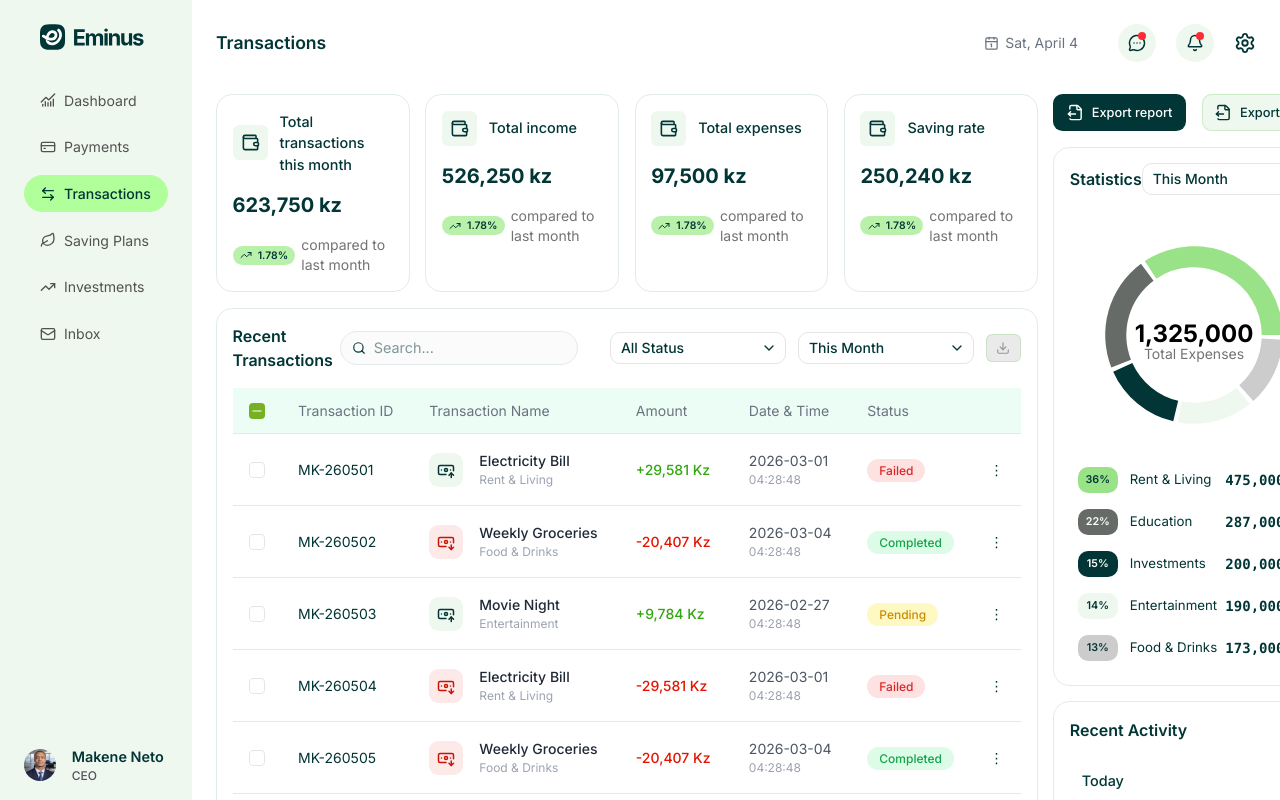
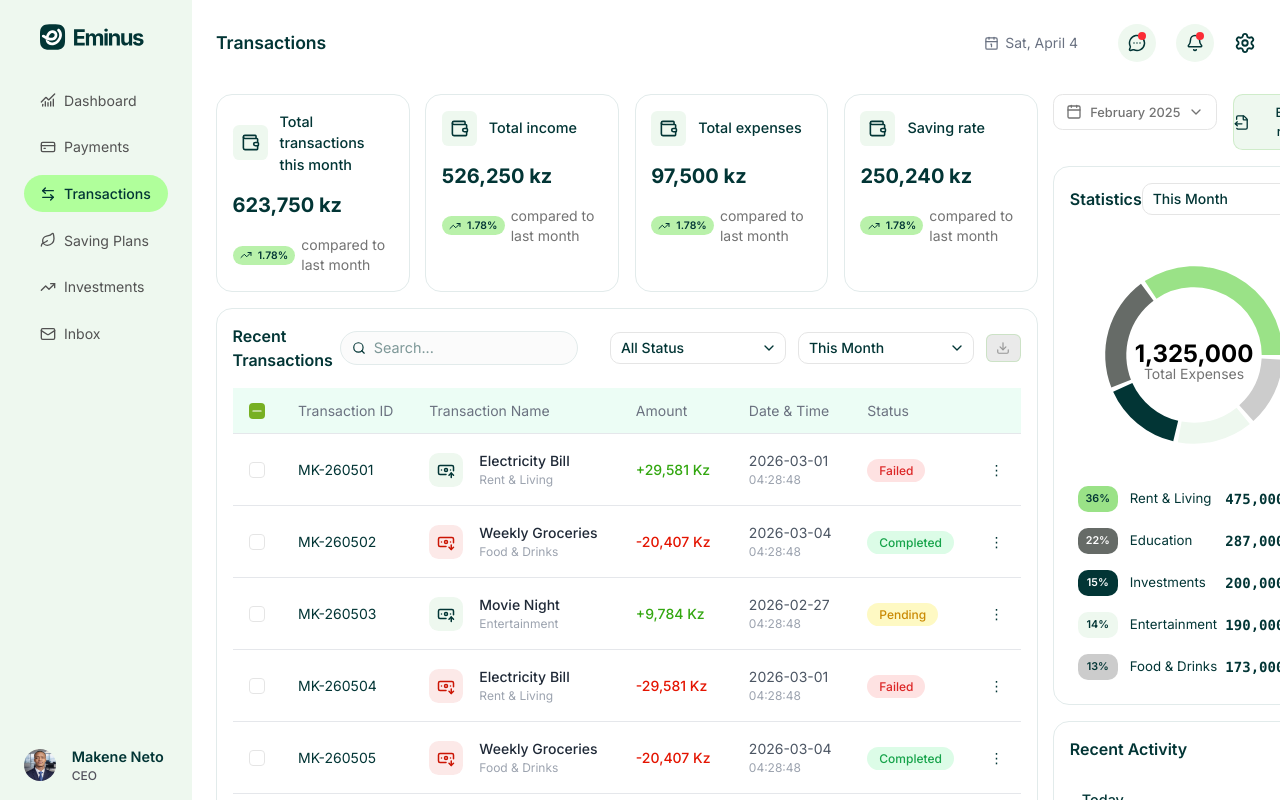
Before and after one commit to makeneto/eminus, a React (Vite) app: page /transactions in a window 1280 px wide. Built offline with nearby package versions, Linux system fonts and the light colour scheme; grey boxes are pictures that could not be loaded.

Commit message:
feat: developing transactions page

```diff
--- a/src/components/Layouts/DashBoardLayout.tsx
+++ b/src/components/Layouts/DashBoardLayout.tsx
@@ -1,5 +1,5 @@
 import CardSection from "../cardSection/CardSection"
-import AsideTransaction from "../dashboard/AsideTransaction"
+import AsideTransaction from "../transactions/AsideTransaction"
 import DashCashFlow from "../dashboard/CashflowSection"
 import DashSummary from "../dashboard/DashSummary"
 import RecentTransactionTable from "../dashboard/RecentTransactionTable"
--- a/src/components/Layouts/TransactionsLayout.tsx
+++ b/src/components/Layouts/TransactionsLayout.tsx
@@ -1,7 +1,8 @@
 import { FileOutput } from "lucide-react"
-import AsideTransaction from "../dashboard/AsideTransaction"
+import AsideTransaction from "../transactions/AsideTransaction"
 import TransactionSection from "../transactions/transactionSection"
 import TransactionSummary from "../transactions/TransactionSummary"
+import { MonthPicker } from "../ui/MonthPicker"
 
 export default function TransactionsLayout() {
   return (
@@ -13,9 +14,10 @@
 
       <div className="transactions__aside">
         <div className="transactions__aside--resumeButtons">
-          <button>
-            <FileOutput size={17} /> Export report
-          </button>
+          <MonthPicker
+            value={{ month: 1, year: 2025 }} // February 2025
+            onChange={(val) => console.log(val)}
+          />
           <button>
             <FileOutput size={17} /> Export report
           </button>
--- a/src/components/dashboard/AsideTransaction.tsx
+++ b/src/components/transactions/AsideTransaction.tsx
@@ -1,8 +1,8 @@
-import { ChartPieDonutText } from "./ChartPieDonutText"
+import { ChartPieDonutText } from "../dashboard/ChartPieDonutText"
 import Frame from "../ui/Frame"
 import FrameHeader from "../ui/FrameHeader"
 import SelectFilter from "../ui/SelectFilter"
-import { RecentActivity } from "./RecentActivity"
+import { RecentActivity } from "../dashboard/RecentActivity"
 
 export default function AsideTransaction({
   recentTransactions,
--- /dev/null
+++ b/src/components/ui/MonthPicker.tsx
@@ -0,0 +1,114 @@
+import * as React from "react"
+import {
+  CalendarIcon,
+  ChevronDownIcon,
+  ChevronLeftIcon,
+  ChevronRightIcon,
+} from "lucide-react"
+import {
+  Popover,
+  PopoverContent,
+  PopoverTrigger,
+} from "@/components/ui/popover"
+import { Button } from "@/components/ui/button"
+import { cn } from "@/lib/utils"
+
+const MONTHS = [
+  "January",
+  "February",
+  "March",
+  "April",
+  "May",
+  "June",
+  "July",
+  "August",
+  "September",
+  "October",
+  "November",
+  "December",
+]
+
+interface MonthPickerProps {
+  value?: { month: number; year: number }
+  onChange?: (value: { month: number; year: number }) => void
+  className?: string
+}
+
+export function MonthPicker({ value, onChange, className }: MonthPickerProps) {
+  const today = new Date()
+  const [selected, setSelected] = React.useState(
+    value ?? { month: today.getMonth(), year: today.getFullYear() },
+  )
+  const [viewYear, setViewYear] = React.useState(selected.year)
+  const [open, setOpen] = React.useState(false)
+
+  const handleSelect = (month: number) => {
+    const next = { month, year: viewYear }
+    setSelected(next)
+    onChange?.(next)
+    setOpen(false)
+  }
+
+  return (
+    <Popover open={open} onOpenChange={setOpen}>
+      <PopoverTrigger asChild>
+        <Button
+          variant="outline"
+          className={cn(
+            "flex items-center gap-2 px-3 py-2 h-9 rounded-lg bg-background text-sm font-medium text-foreground shadow-none",
+            className,
+          )}
+        >
+          <CalendarIcon className="h-4 w-4 text-muted-foreground" />
+          <span className="pt-0.5 text-muted-foreground">
+            {MONTHS[selected.month]} {selected.year}
+          </span>
+          <ChevronDownIcon className="h-4 w-4 text-muted-foreground" />
+        </Button>
+      </PopoverTrigger>
+
+      <PopoverContent className="w-64 p-3" align="start">
+        <div className="flex items-center justify-between mb-3">
+          <Button
+            variant="ghost"
+            size="icon"
+            className="h-7 w-7"
+            onClick={() => setViewYear((y) => y - 1)}
+          >
+            <ChevronLeftIcon className="h-4 w-4" />
+          </Button>
+          <span className="text-sm font-semibold">{viewYear}</span>
+          <Button
+            variant="ghost"
+            size="icon"
+            className="h-7 w-7"
+            onClick={() => setViewYear((y) => y + 1)}
+          >
+            <ChevronRightIcon className="h-4 w-4" />
+          </Button>
+        </div>
+
+        <div className="grid grid-cols-3 gap-1">
+          {MONTHS.map((name, i) => {
+            const isSelected =
+              selected.month === i && selected.year === viewYear
+            return (
+              <Button
+                key={name}
+                variant={isSelected ? "default" : "ghost"}
+                size="sm"
+                className={cn(
+                  "h-8 text-xs font-medium rounded-md",
+                  isSelected && "bg-[#023535] text-primary-foreground",
+                )}
+                onClick={() => handleSelect(i)}
+              >
+                {name.slice(0, 3)}
+              </Button>
+            )
+          })}
+        </div>
+      </PopoverContent>
+    </Popover>
+  )
+}
--- /dev/null
+++ b/src/components/ui/popover.tsx
@@ -0,0 +1,87 @@
+import * as React from "react"
+import { Popover as PopoverPrimitive } from "radix-ui"
+
+import { cn } from "@/lib/utils"
+
+function Popover({
+  ...props
+}: React.ComponentProps<typeof PopoverPrimitive.Root>) {
+  return <PopoverPrimitive.Root data-slot="popover" {...props} />
+}
+
+function PopoverTrigger({
+  ...props
+}: React.ComponentProps<typeof PopoverPrimitive.Trigger>) {
+  return <PopoverPrimitive.Trigger data-slot="popover-trigger" {...props} />
+}
+
+function PopoverContent({
+  className,
+  align = "center",
+  sideOffset = 4,
+  ...props
+}: React.ComponentProps<typeof PopoverPrimitive.Content>) {
+  return (
+    <PopoverPrimitive.Portal>
+      <PopoverPrimitive.Content
+        data-slot="popover-content"
+        align={align}
+        sideOffset={sideOffset}
+        className={cn(
+          "z-50 flex w-72 origin-(--radix-popover-content-transform-origin) flex-col gap-2.5 rounded-lg bg-popover p-2.5 text-sm text-popover-foreground shadow-md ring-1 ring-foreground/10 outline-hidden duration-100 data-[side=bottom]:slide-in-from-top-2 data-[side=left]:slide-in-from-right-2 data-[side=right]:slide-in-from-left-2 data-[side=top]:slide-in-from-bottom-2 data-open:animate-in data-open:fade-in-0 data-open:zoom-in-95 data-closed:animate-out data-closed:fade-out-0 data-closed:zoom-out-95",
+          className
+        )}
+        {...props}
+      />
+    </PopoverPrimitive.Portal>
+  )
+}
+
+function PopoverAnchor({
+  ...props
+}: React.ComponentProps<typeof PopoverPrimitive.Anchor>) {
+  return <PopoverPrimitive.Anchor data-slot="popover-anchor" {...props} />
+}
+
+function PopoverHeader({ className, ...props }: React.ComponentProps<"div">) {
+  return (
+    <div
+      data-slot="popover-header"
+      className={cn("flex flex-col gap-0.5 text-sm", className)}
+      {...props}
+    />
+  )
+}
+
+function PopoverTitle({ className, ...props }: React.ComponentProps<"h2">) {
+  return (
+    <div
+      data-slot="popover-title"
+      className={cn("font-medium", className)}
+      {...props}
+    />
+  )
+}
+
+function PopoverDescription({
+  className,
+  ...props
+}: React.ComponentProps<"p">) {
+  return (
+    <p
+      data-slot="popover-description"
+      className={cn("text-muted-foreground", className)}
+      {...props}
+    />
+  )
+}
+
+export {
+  Popover,
+  PopoverAnchor,
+  PopoverContent,
+  PopoverDescription,
+  PopoverHeader,
+  PopoverTitle,
+  PopoverTrigger,
+}
--- a/src/css/styles.css
+++ b/src/css/styles.css
@@ -729,15 +729,6 @@
   font-weight: 500;
   transition: all 0.1s ease-in;
 }
-.transactions__aside--resumeButtons button:first-child {
-  background-color: #023535;
-  color: white;
-}
-.transactions__aside--resumeButtons button:first-child:hover {
-  background-color: transparent;
-  color: #023535;
-  border: 0.1rem solid #e2ebeb;
-}
 .transactions__aside--resumeButtons button:last-child {
   background-color: #eef8ef;
   border: 0.1rem solid rgba(143, 209, 125, 0.3294117647);
--- a/src/sass/layouts/_transactionsLay.scss
+++ b/src/sass/layouts/_transactionsLay.scss
@@ -40,17 +40,6 @@
                         font-weight: 500;
 
                         transition: all .1s ease-in;
-
-                        &:first-child {
-                              background-color: v.$dark-green;
-                              color: white;
-
-                              &:hover {
-                                    background-color: transparent;
-                                    color: v.$dark-green;
-                                    border: v.$lightGreyBorder;
-                              }
-                        }
 
                         &:last-child {
                               background-color: v.$light-green;
```
Also changed, not shown: 1 other file (tests, documents, lock files or other folders).
